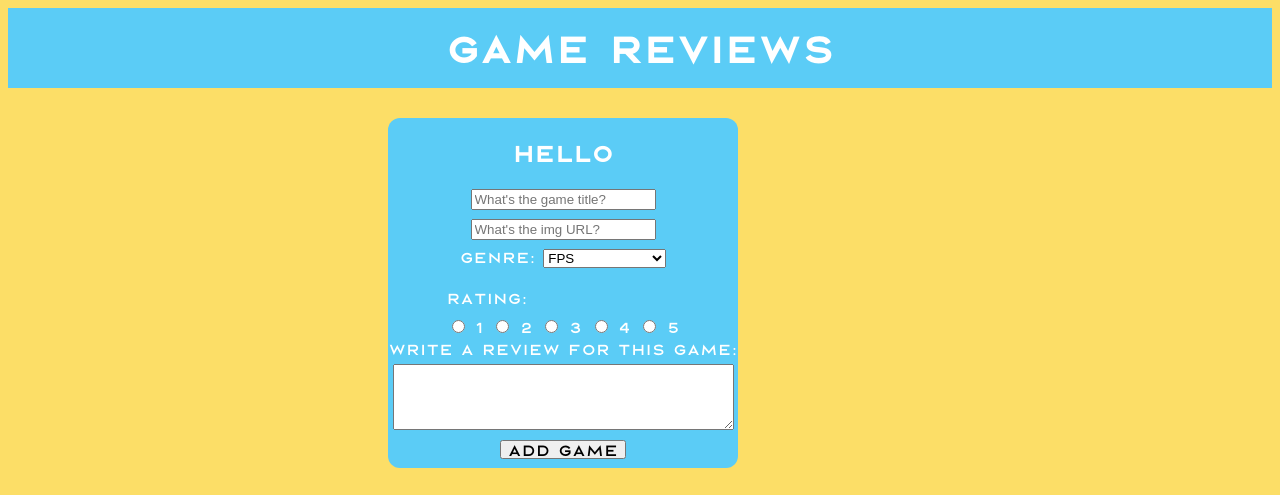
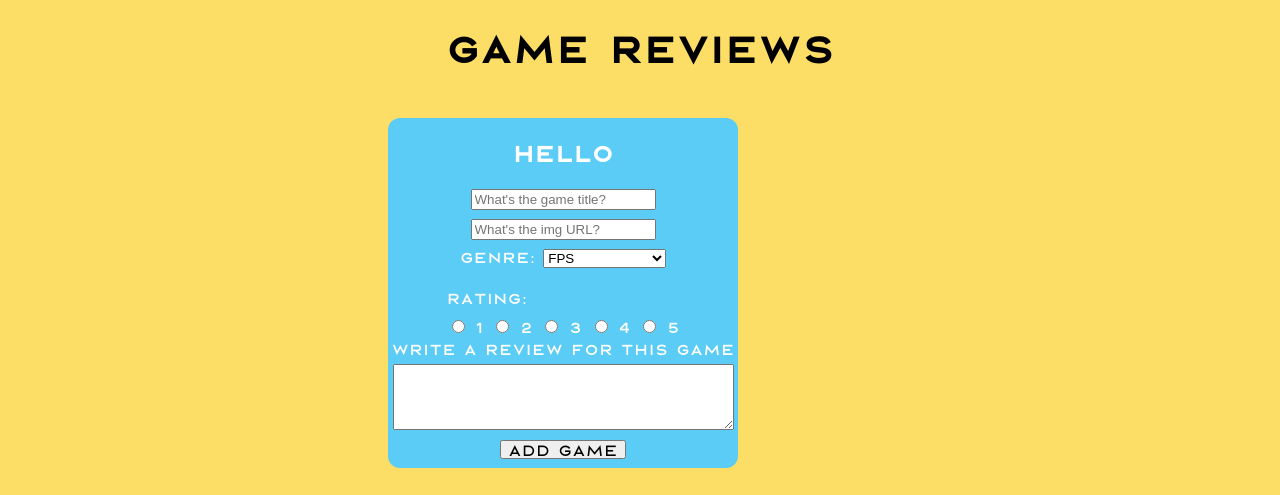
Before and after one commit to cearayon/f25-capstone, a website: page front-end/index.html in a window 1280 px wide. Shown: the top 495 px of the page. Drawn offline with nearby package versions, Linux system fonts and the light colour scheme; no server answers.

Commit message:
eod update 7-28

```diff
--- a/front-end/index.html
+++ b/front-end/index.html
@@ -84,7 +84,7 @@
                 </label>
             </div>
         </section>
-        <label for="game-text-review">Write a review for this game:</label>
+        <label for="game-text-review">Write a review for this game</label>
         <textarea id="game-text-review" name="game-text-review" rows="4" cols="40">
         </textarea>
 
--- a/front-end/index.js
+++ b/front-end/index.js
@@ -64,7 +64,7 @@ function createGameCard(game) {
     <p class="comment">${game.comment}</p>
     <div class="btns-container">
         <button onclick="updateGame(${game.id}, 'minus')">-</button>
-        <p class="game-rating">${game.rating} stars </p>
+        <p class="game-rating">${game.rating} stars</p>
 
         <button onclick="updateGame(${game.id}, 'plus')">+</button>
         </div>
--- a/front-end/styles.css
+++ b/front-end/styles.css
@@ -2,6 +2,14 @@
 @font-face {
   src: url(../fonts/RextonRegular.otf);
   font-family: RextonRegular;
+}
+@font-face {
+  src: url(../fonts/RextonBold.otf);
+  font-family: RextonBold;
+}
+@font-face {
+  src: url(../fonts/RextonLight.otf);
+  font-family: RextonLight;
 }
 
 /* button{
@@ -22,15 +30,15 @@ header{
         justify-content: center;
         align-items: center;
         height: 80px;
-        background-color:#5bccf6;
-        color: white
+        background-color:#fcde67;
+
 
 
 
 }
 
 button{
-  font-family: RextonRegular;
+  font-family: RextonLight;
 }
 
 body{
@@ -87,9 +95,15 @@ form{
     border-top-right-radius: 15px;
   }
 
+.game-title{
+  font-family:RextonBold;
+  font-weight: bolder;
+  font-size: x-large;
+}
+
   .game-card {
     /* animation: left-to-right 1s ease-in forwards infinite alternate; */
-    font-family: RextonRegular;
+    font-family: RextonLight;
     font-size: small;
     background-color: #3d4d66;
     color: white;
@@ -106,7 +120,7 @@ form{
     border-top-right-radius: 15px;
   }
 
-  #houses-container {
+  #games-container {
     display: flex;
     flex-wrap: wrap;
     justify-content: center;
```
